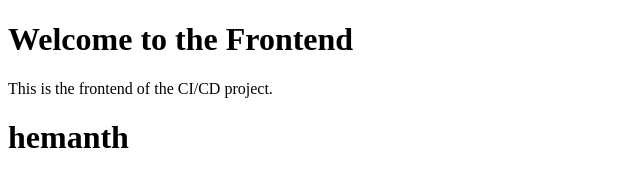
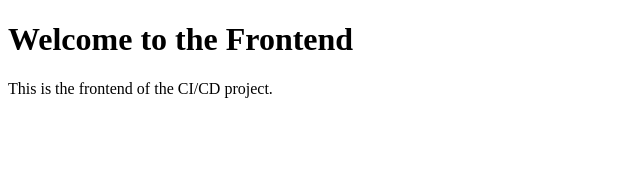
Before and after one commit to hemanth-organizations/frontend-app, a website: page index.html in a window 1280 px wide. Shown: the whole page, without its empty margins (0-640 px from the left). Drawn offline with Linux system fonts and the light colour scheme.

Commit message:
Updated UI changes

```diff
--- a/index.html
+++ b/index.html
@@ -6,7 +6,6 @@
 <body>
   <h1>Welcome to the Frontend</h1>
   <p>This is the frontend of the CI/CD project.</p>
-  <h1>hemanth</h1>
   <script>
     console.log("Frontend is running...");
   </script>
```
